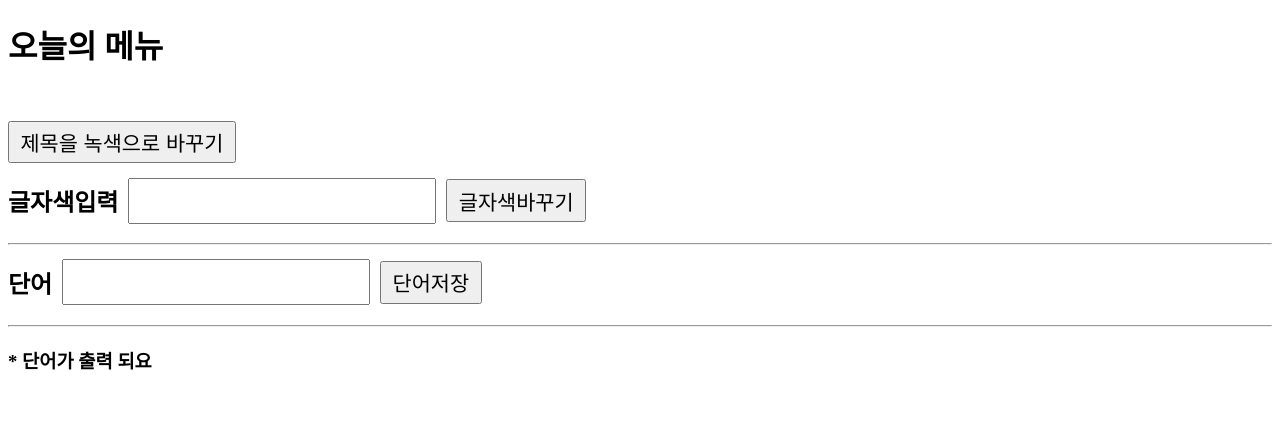
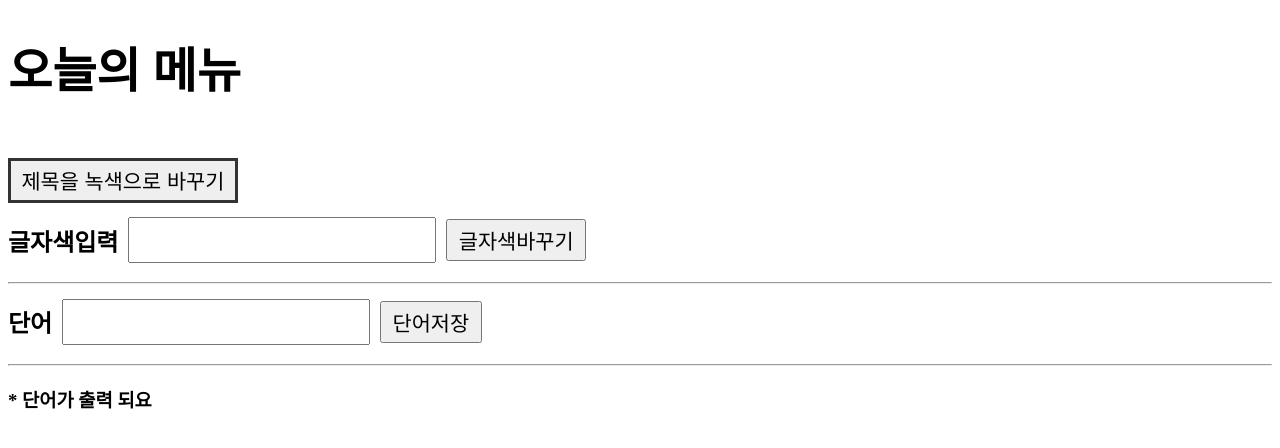
Before and after one commit to isea68/newjs, a plain HTML site: page todayMenu.html in a window 1280 px wide. Drawn offline with Linux system fonts and the light colour scheme.

Commit message:
fit : Add 완료

```diff
--- a/todayMenu.html
+++ b/todayMenu.html
@@ -6,8 +6,11 @@
     <title>todayMenu</title>
 </head>
 <style>
+.main-title {
+    font-size: 3em;
+}
 h1 {
-    padding-bottom: 1em;
+    padding-bottom: 0.5em;
 }
 hr {
     margin-top: 0px;
@@ -16,6 +19,9 @@ hr {
 .myButton {
     font-size: 1.3em;
     padding: 0.2em 0.5em;
+}
+.firstButton {
+        border: 3px solid #333;
 }
 input[type='text'] {
     font-size: 1em;
@@ -30,8 +36,8 @@ input[type='text'] {
 }
 </style>
 <body>
-    <div><h1>오늘의 메뉴</h1></div>
-    <div><button class="myButton">제목을 녹색으로 바꾸기</button></div>
+    <div><h1 class="main-title">오늘의 메뉴</h1></div>
+    <div><button class="myButton firstButton">제목을 녹색으로 바꾸기</button></div>
     <div class="color-row">
         <h2 class="field_text">글자색입력</h2>
         <input type="text">
```
